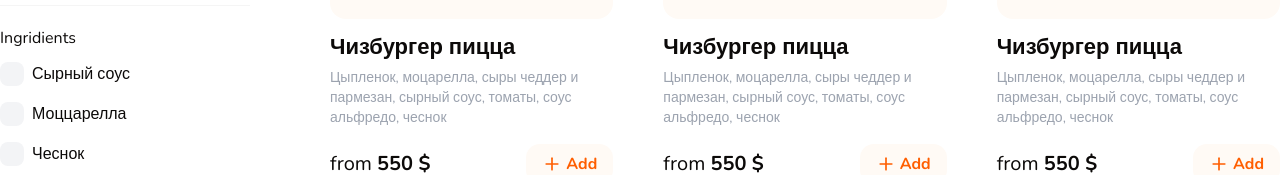
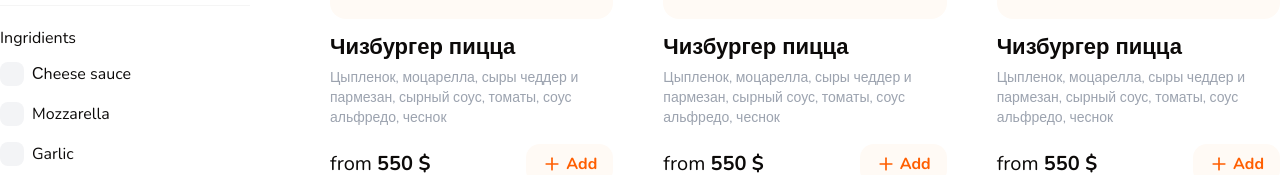
Before and after one commit to tiliguzov/next-pizza, a Next.js app: page / in a window 1280 px wide. Shown: the part 639-814 px from the top of the page. Built offline with nearby package versions, Linux system fonts and the light colour scheme.

Commit message:
create db models

```diff
--- a/components/shared/filters.tsx
+++ b/components/shared/filters.tsx
@@ -34,125 +34,125 @@ export const Filters: React.FC<Props> = ({ className }) => {
         limit={6}
         defaultItems={[
           {
-            text: 'Сырный соус',
+            text: 'Сheese sauce',
             value: '1',
           },
           {
-            text: 'Моццарелла',
+            text: 'Mozzarella',
             value: '2',
           },
           {
-            text: 'Чеснок',
+            text: 'Garlic',
             value: '3',
           },
           {
-            text: 'Солённые огурчики',
+            text: 'Pickled cucumbers',
             value: '4',
           },
           {
-            text: 'Красный лук',
+            text: 'Red onion',
             value: '5',
           },
           {
-            text: 'Томаты',
+            text: 'Tomatoes',
             value: '6',
           },
         ]}
         items={[
           {
-            text: 'Сырный соус',
+            text: 'Сheese sauce',
             value: '1',
           },
           {
-            text: 'Моццарелла',
+            text: 'Mozzarella',
             value: '2',
           },
           {
-            text: 'Чеснок',
+            text: 'Garlic',
             value: '3',
           },
           {
-            text: 'Солённые огурчики',
+            text: 'Pickled cucumbers',
             value: '4',
           },
           {
-            text: 'Красный лук',
+            text: 'Red onion',
             value: '5',
           },
           {
-            text: 'Томаты',
+            text: 'Tomatoes',
             value: '6',
           },
           {
-            text: 'Сырный соус',
+            text: 'Сheese sauce',
             value: '1',
           },
           {
-            text: 'Моццарелла',
+            text: 'Mozzarella',
             value: '2',
           },
           {
-            text: 'Чеснок',
+            text: 'Garlic',
             value: '3',
           },
           {
-            text: 'Солённые огурчики',
+            text: 'Pickled cucumbers',
             value: '4',
           },
           {
-            text: 'Красный лук',
+            text: 'Red onion',
             value: '5',
           },
           {
-            text: 'Томаты',
+            text: 'Tomatoes',
             value: '6',
           },
           {
-            text: 'Сырный соус',
+            text: 'Сheese sauce',
             value: '1',
           },
           {
-            text: 'Моццарелла',
+            text: 'Mozzarella',
             value: '2',
           },
           {
-            text: 'Чеснок',
+            text: 'Garlic',
             value: '3',
           },
           {
-            text: 'Солённые огурчики',
+            text: 'Pickled cucumbers',
             value: '4',
           },
           {
-            text: 'Красный лук',
+            text: 'Red onion',
             value: '5',
           },
           {
-            text: 'Томаты',
+            text: 'Tomatoes',
             value: '6',
           },
           {
-            text: 'Сырный соус',
+            text: 'Сheese sauce',
             value: '1',
           },
           {
-            text: 'Моццарелла',
+            text: 'Mozzarella',
             value: '2',
           },
           {
-            text: 'Чеснок',
+            text: 'Garlic',
             value: '3',
           },
           {
-            text: 'Солённые огурчики',
+            text: 'Pickled cucumbers',
             value: '4',
           },
           {
-            text: 'Красный лук',
+            text: 'Red onion',
             value: '5',
           },
           {
-            text: 'Томаты',
+            text: 'Tomatoes',
             value: '6',
           },
         ]}
```
Also changed, not shown: 1 other file (tests, documents, lock files or other folders).
